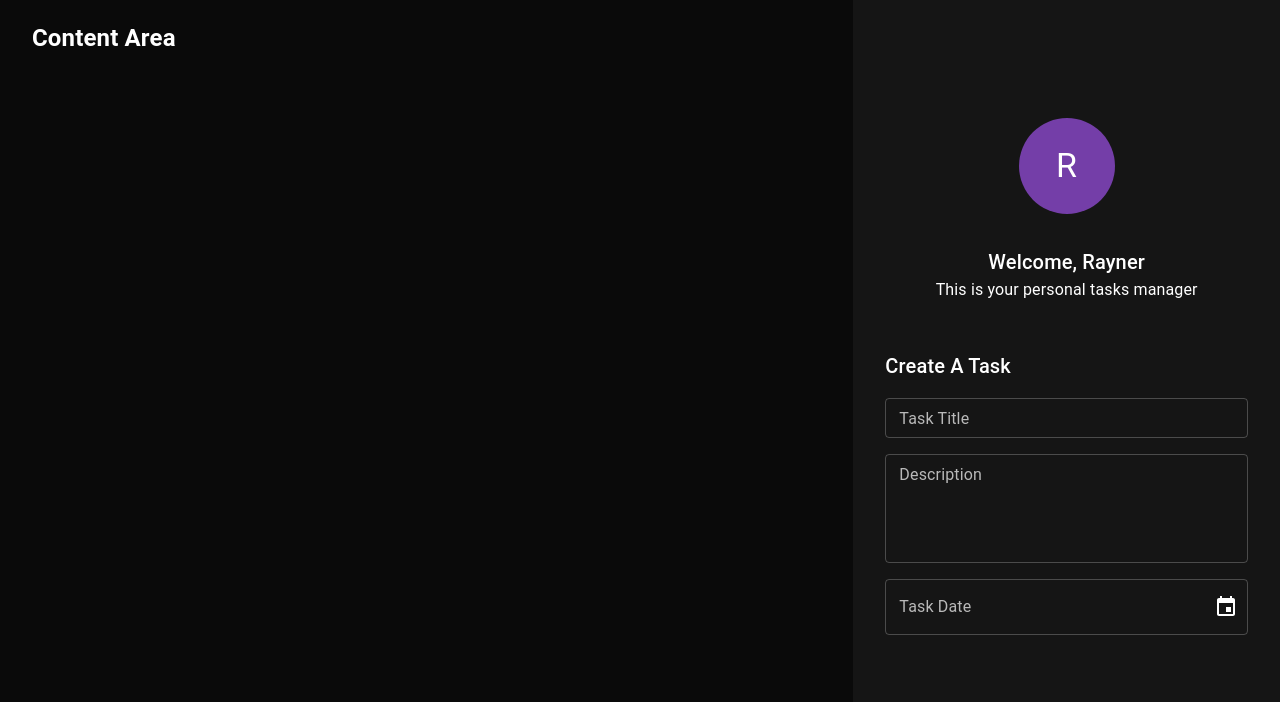
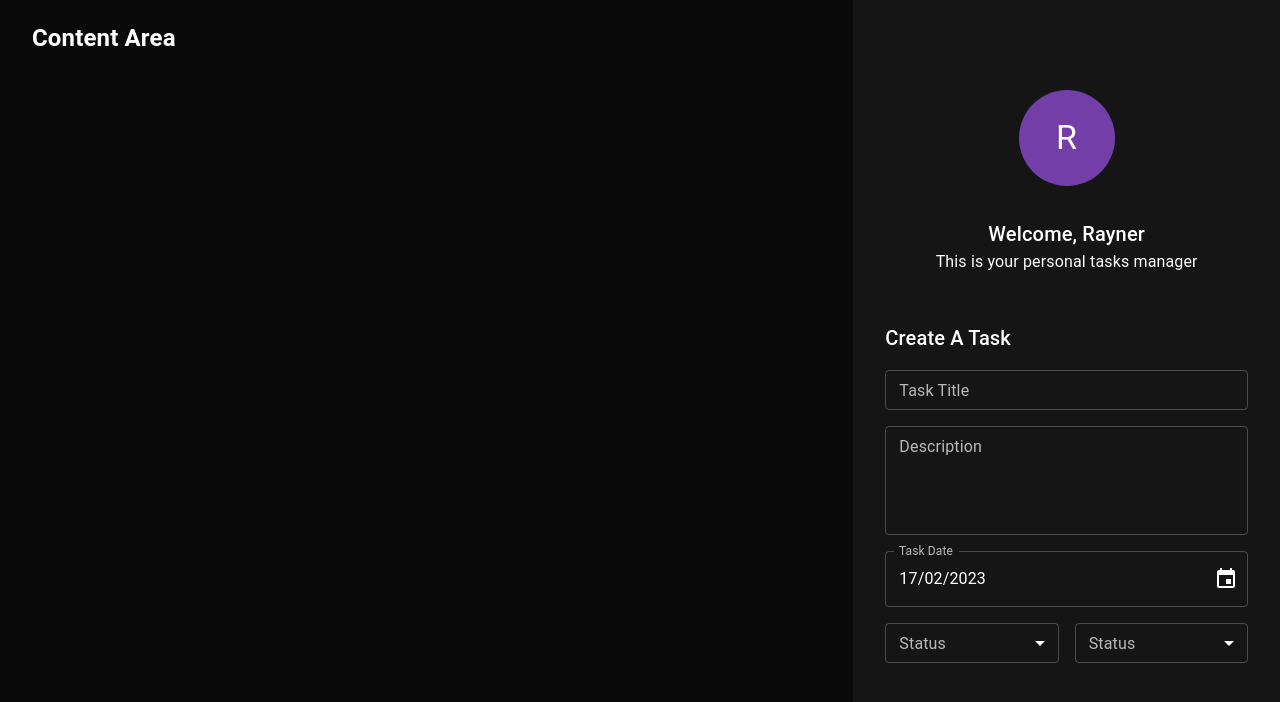
Before and after one commit to kazooie20/ReactTypescript-ToDoList, a React (Create React App) app: page / in a window 1280 px wide. Shown: the top 702 px of the page. Built offline with nearby package versions, Linux system fonts and the light colour scheme.

Commit message:
Implement taskSelectField, status textfield

```diff
--- a/src/components/CreateTaskForm/_taskDateField.tsx
+++ b/src/components/CreateTaskForm/_taskDateField.tsx
@@ -3,24 +3,36 @@ import { LocalizationProvider } from "@mui/x-date-pickers";
 import { AdapterDateFns } from "@mui/x-date-pickers/AdapterDateFns";
 import { DesktopDatePicker } from "@mui/x-date-pickers/DesktopDatePicker";
 import TextField from "@mui/material/TextField";
+import { IDateField } from "./interfaces/IDateField";
+import PropTypes from 'prop-types';
 
-const TaskDateField: FC = (): ReactElement => {
-  const [date, setDate] = React.useState<Date | null>(null);
+const TaskDateField: FC<IDateField> = (props): ReactElement => {
+    //DESTRUCTURING OF PROPS
+    const {value = new Date(), disabled = false, onChange = (date) => console.log(date)} = props;
+
   return (
     <>
       <LocalizationProvider dateAdapter={AdapterDateFns}>
         <DesktopDatePicker
           label="Task Date"
           inputFormat="dd/MM/yyyy"
-          value={date}
-          onChange={(newVal) => setDate(newVal)}
+          value={value}
+          onChange={onChange}
           renderInput={(params) => (
             <TextField {...params} />
           )}
+          disabled = {disabled}
         />
       </LocalizationProvider>
     </>
   );
 };
 
+TaskDateField.propTypes = {
+    value: PropTypes.instanceOf(Date),
+    disabled: PropTypes.bool,
+    onChange: PropTypes.func,
+
+}
+
 export default TaskDateField;
--- /dev/null
+++ b/src/components/CreateTaskForm/_taskSelectField.tsx
@@ -0,0 +1,23 @@
+import React, {FC, ReactElement} from 'react'
+import { FormControl, InputLabel, MenuItem, Select, SelectChangeEvent } from '@mui/material';
+
+const TaskSelectField: FC = (): ReactElement => {
+  return (
+    <FormControl  fullWidth size="small">
+        <InputLabel id="status">Status</InputLabel>
+        <Select
+            labelId="status"
+            id="status-select"
+            value=""
+            label="Status"
+            name="status"
+        >
+            <MenuItem value={10}>Ten</MenuItem>
+            <MenuItem value={20}>Twenty</MenuItem>
+            <MenuItem value={30}>Thirty</MenuItem>
+        </Select>
+    </FormControl>
+  )
+}
+
+export default TaskSelectField
--- a/src/components/CreateTaskForm/createTaskForm.tsx
+++ b/src/components/CreateTaskForm/createTaskForm.tsx
@@ -3,6 +3,7 @@ import {Box, Typography, Stack} from '@mui/material'
 import TaskTitleField from './_tasktitleField';
 import TaskDescriptionField from './_taskDescriptionField';
 import TaskDateField from './_taskDateField';
+import TaskSelectField from './_taskSelectField';
 
 const CreateTaskForm: FC = () : ReactElement => {
   return (
@@ -12,6 +13,10 @@ const CreateTaskForm: FC = () : ReactElement => {
             <TaskTitleField />
             <TaskDescriptionField />
             <TaskDateField />
+            <Stack direction="row" spacing={2} sx={{width:'100%'}}>
+              <TaskSelectField />
+              <TaskSelectField />
+            </Stack>
         </Stack>
     </Box>
   )
--- /dev/null
+++ b/src/components/CreateTaskForm/interfaces/IDateField.ts
@@ -0,0 +1,5 @@
+import { IDisabled } from "./IDisabled";
+export interface IDateField extends IDisabled {
+    value?: Date | null;
+    onChange?: (date: Date | null) => void;
+}
```
